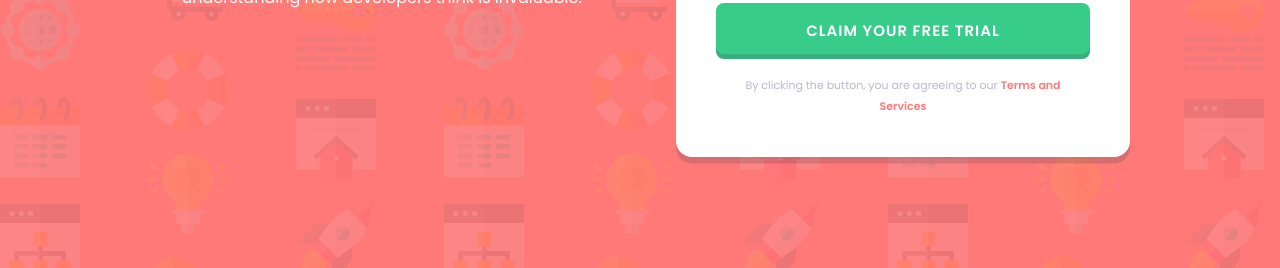
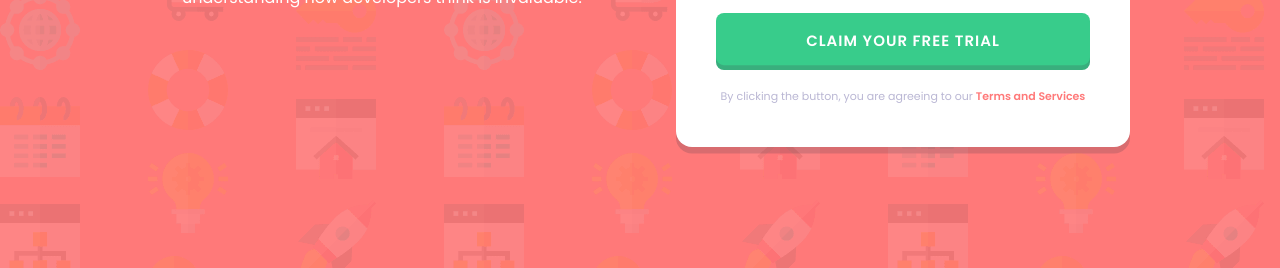
Before and after one commit to yurins/intro-component-with-signup-form, a plain HTML site: page index.html in a window 1280 px wide. Shown: the part 532-800 px from the top of the page. Drawn offline with Linux system fonts and the light colour scheme.

Commit message:
edited footer padding

```diff
--- a/scss/layout/_grid.scss
+++ b/scss/layout/_grid.scss
@@ -52,4 +52,7 @@
 
 .form-footer {
     padding: 0 1.3rem;
+    @include utility.desktop {
+        padding: 0;
+    }
 }
```
Also changed, not shown: css/style.css, 3 other files.
